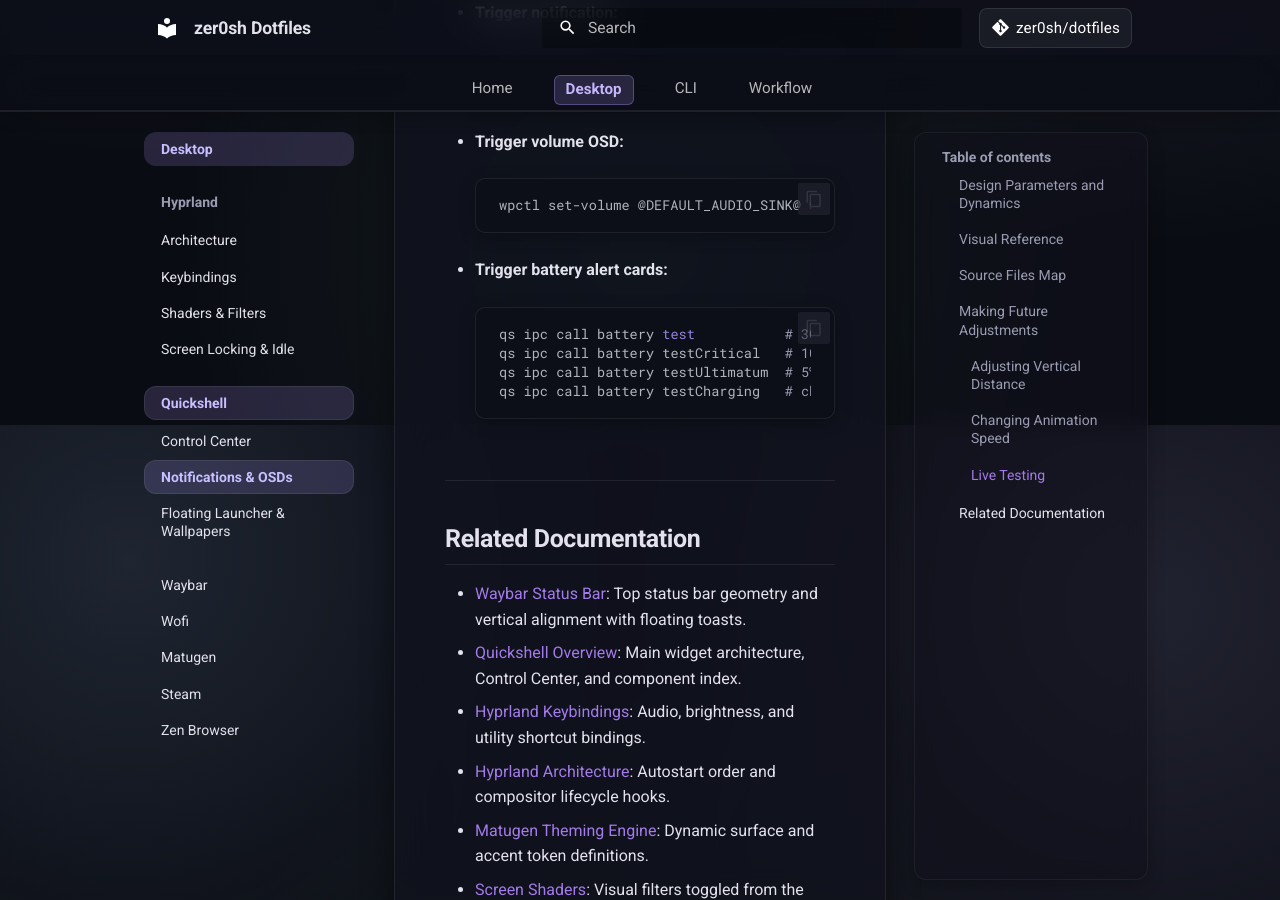
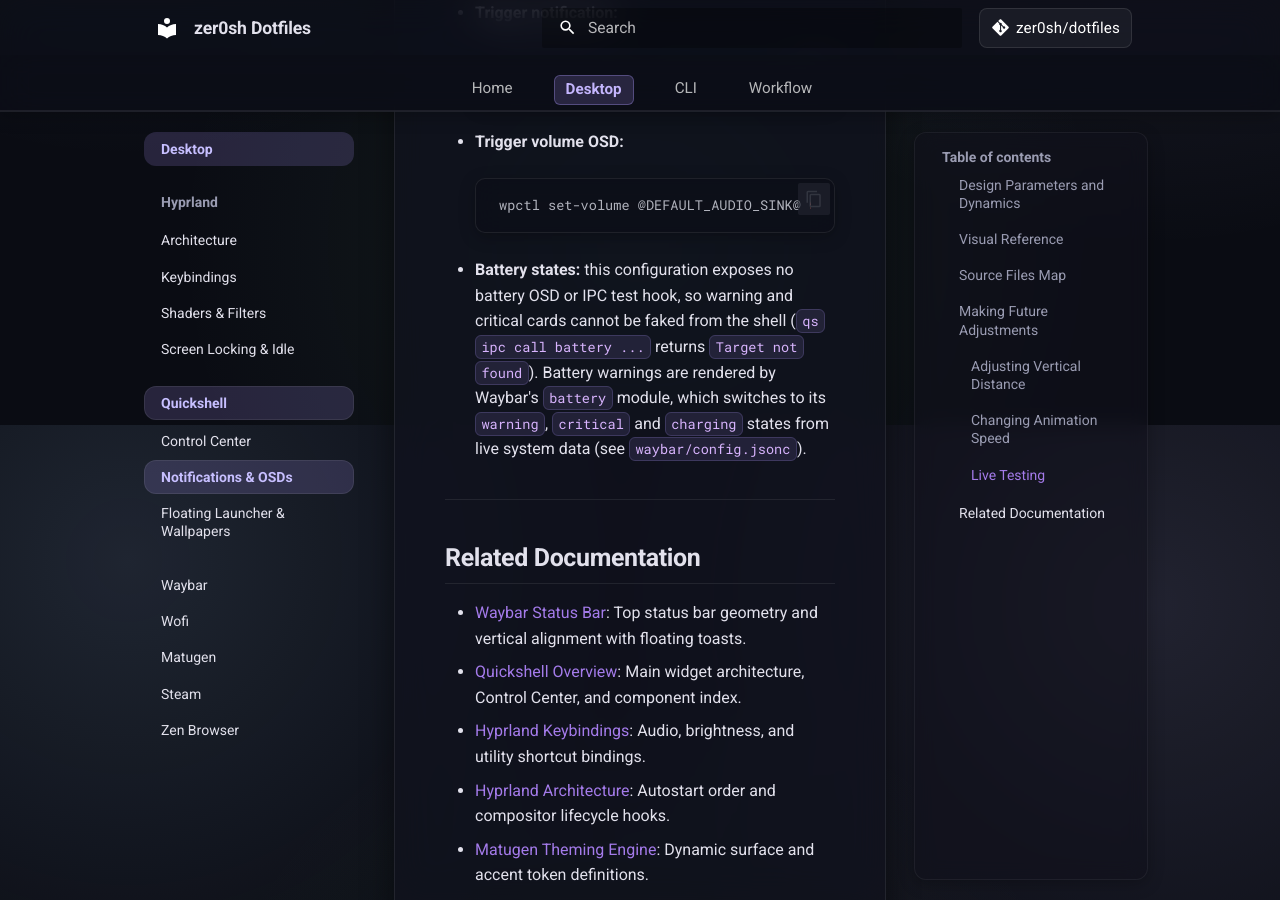
Before and after one commit to zer0sh/dotfiles, an MkDocs documentation site: the page built from docs/quickshell/osd-notifications.md, in a window 1280 px wide and 900 px high, scrolled down 4075 px. Built offline with MkDocs 1.6.1 and Material for MkDocs 9.7.7, drawn with Linux system fonts in a browser that asks for light colours; comment, search, counter and statistics services are not loaded.

Commit message:
fix(docs): align btop and Quickshell IPC docs with the running configuration
btop:
- commit color_theme switch from the stock horizon theme to the Matugen theme
  symlink, which was already active on disk
- document the real color_theme path and theme_background = True instead of the
  transparent-background behaviour the docs claimed

quickshell:
- replace the non-dispatchable 'qs ipc call launcher hide/show' and
  'qs ipc call themepicker show' examples with 'toggle' and note the
  Quickshell 0.3.1 limitation
- drop the 'qs ipc call battery ...' test hooks, which return Target not found
  because no battery IPC target exists

````diff
--- a/docs/quickshell/osd-notifications.md
+++ b/docs/quickshell/osd-notifications.md
@@ -75,13 +75,12 @@
   ```bash
   wpctl set-volume @DEFAULT_AUDIO_SINK@ 5%+
   ```
-* **Trigger battery alert cards:**
-  ```bash
-  qs ipc call battery test           # 30% warning alert
-  qs ipc call battery testCritical   # 10% critical alert
-  qs ipc call battery testUltimatum  # 5% ultimatum alert
-  qs ipc call battery testCharging   # charging connected alert
-  ```
+* **Battery states:** this configuration exposes no battery OSD or IPC test
+  hook, so warning and critical cards cannot be faked from the shell
+  (`qs ipc call battery ...` returns `Target not found`). Battery warnings are
+  rendered by Waybar's `battery` module, which switches to its `warning`,
+  `critical` and `charging` states from live system data (see
+  `waybar/config.jsonc`).
 
 ---
 
````
Also changed, not shown: docs/apps/btop.md (+5 -5 lines), docs/quickshell/launcher-wallpapers.md (+5 -3 lines), 1 other file.
